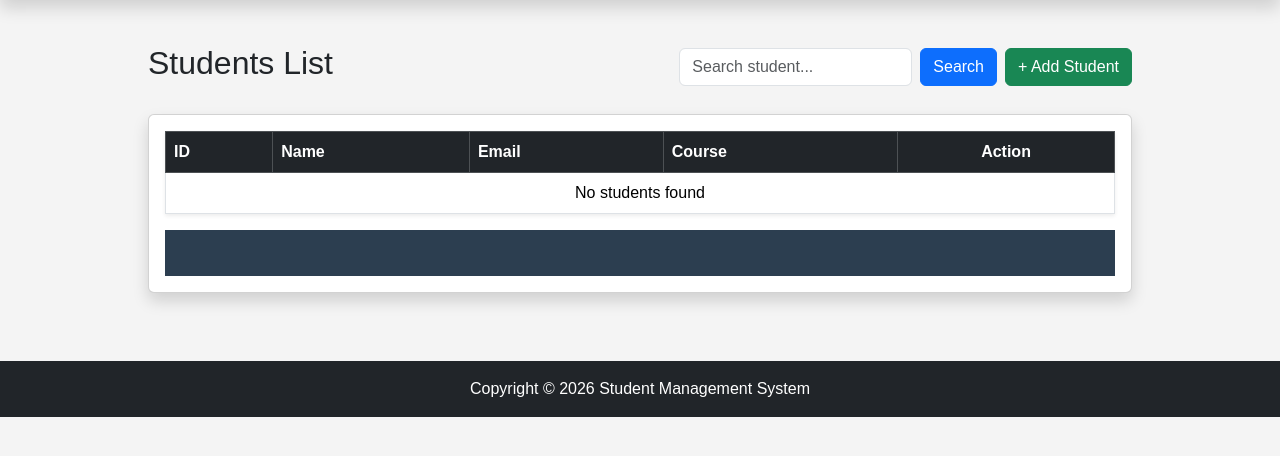
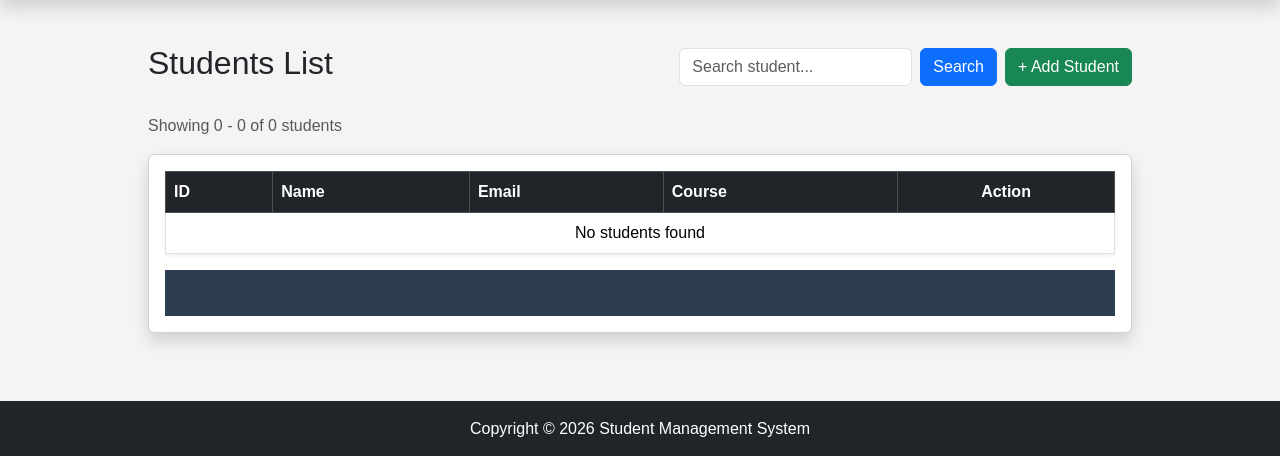
Before and after one commit to tanmay-badwaik/student-management-system, a Flask app: page /students/ in a window 1280 px wide. Shown: the part 96-552 px from the top of the page. Run offline with Flask 3, Linux system fonts and the light colour scheme.

Commit message:
pagination with total record section added

```diff
--- a/templates/students.html
+++ b/templates/students.html
@@ -36,6 +36,15 @@ Students
     </div>
 
 </div>
+<p class="text-muted">
+    Showing
+    {{ students.first }}
+    -
+    {{ students.last }}
+    of
+    {{ students.total }}
+    students
+</p>
 
 <div class="card shadow">
 
```
